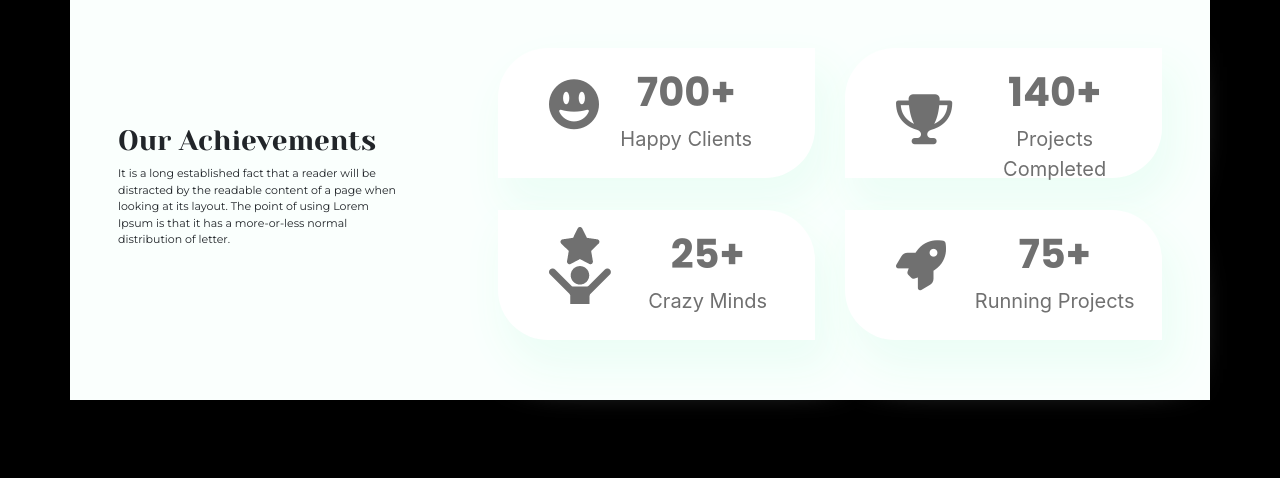
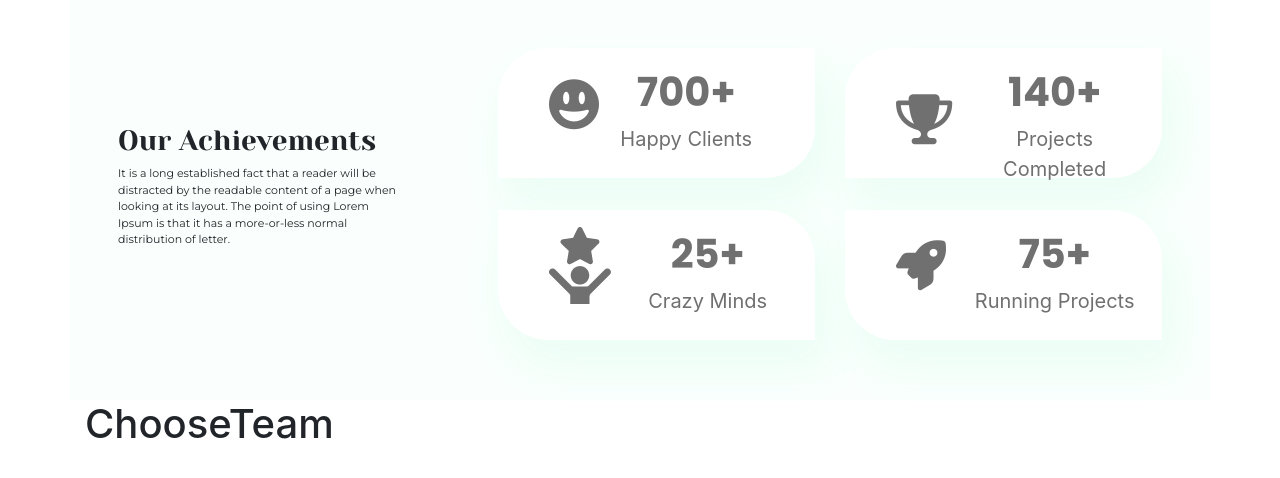
Before and after one commit to Abir-Hasan-GUB/Athena, a React (Create React App) app: page / in a window 1280 px wide. Shown: the top 478 px of the page. Built offline with nearby package versions, Linux system fonts and the light colour scheme.

Commit message:
create choose team

```diff
--- a/src/App.js
+++ b/src/App.js
@@ -1,11 +1,13 @@
 import logo from './logo.svg';
 import './App.css';
 import OurAchievements from './Componants/OutAchievements/OurAchievements';
+import ChooseTeam from './Componants/ChooseTeam/ChooseTeam';
 
 function App() {
   return (
     <div>
      <OurAchievements></OurAchievements>
+     <ChooseTeam></ChooseTeam>
     </div>
   );
 }
--- /dev/null
+++ b/src/Componants/ChooseTeam/ChooseTeam.js
@@ -0,0 +1,12 @@
+import React from 'react';
+import './ChooseTeam.css';
+
+const ChooseTeam = () => {
+    return (
+        <div className = "container">
+            <h1>ChooseTeam</h1>
+        </div>
+    );
+};
+
+export default ChooseTeam;
--- a/src/Componants/OutAchievements/OurAchievements.css
+++ b/src/Componants/OutAchievements/OurAchievements.css
@@ -1,6 +1,3 @@
-body{
-    background: black;
-}
 #achievment{
     background-color: #FAFFFD;
     height: 400px;
```
Also changed, not shown: src/Componants/ChooseTeam/ChooseTeam.css (added).
